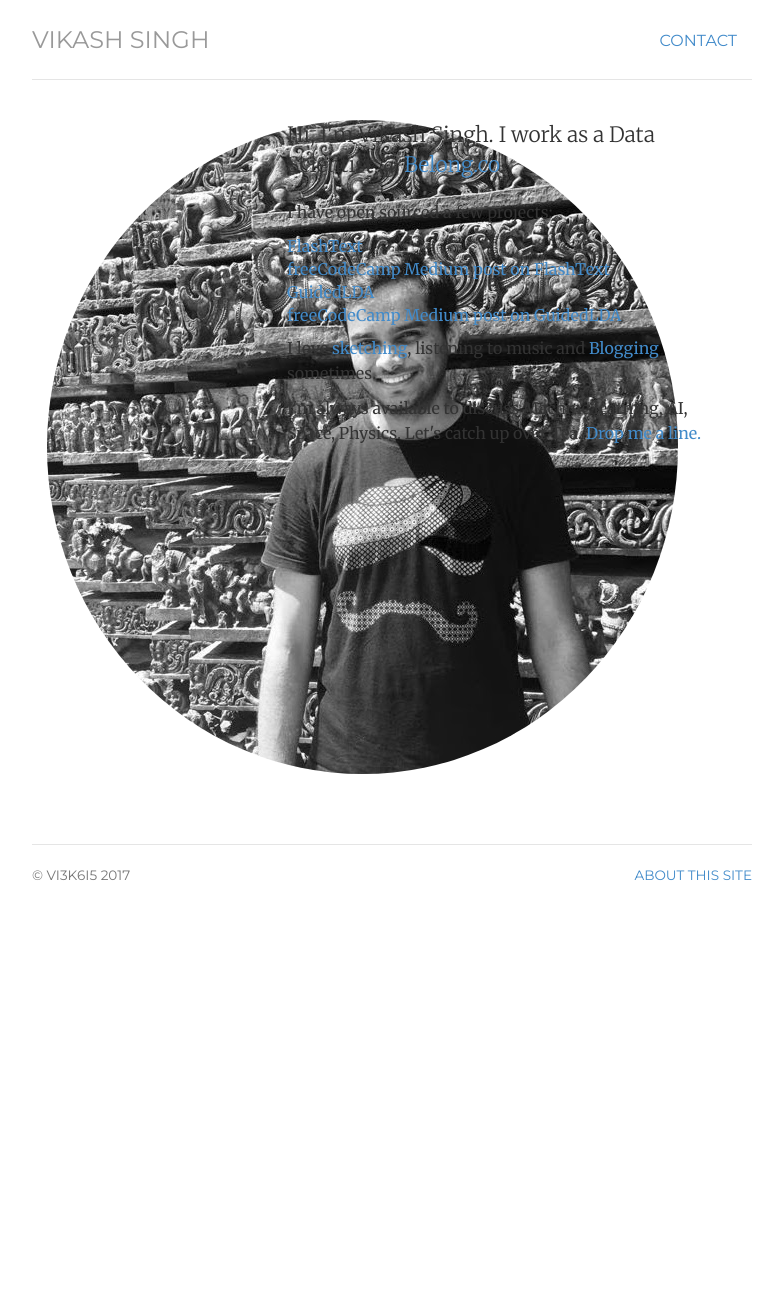
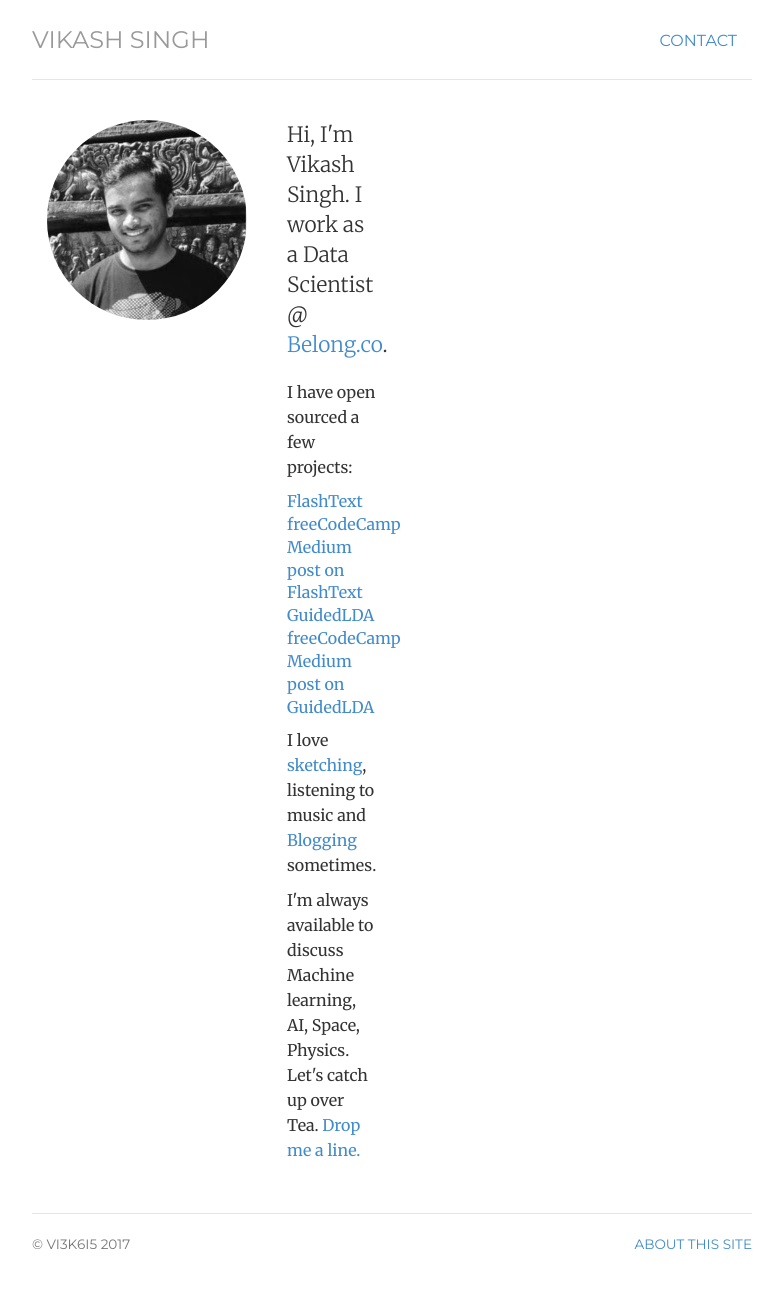
Before and after one commit to vi3k6i5/vi3k6i5.github.io, a Jekyll site: the page built from index.html, in a window 1280 px wide. Shown: the whole page, without its empty margins (248-1031 px from the left). Built offline with Jekyll 4.4.1, drawn with Linux system fonts in a browser that asks for light colours; before the commit the page ends 937 px from its top, so only the background shows below that.

Commit message:
corrected profile pica

```diff
--- a/index.html
+++ b/index.html
@@ -11,7 +11,7 @@
     <div class="col-sm-4">
     <img  class="img-circle avatar" alt="Vikash Singh" src="img/profile.jpg">
     </div>
-    <div itemscope itemtype="http://data-vocabulary.org/Person" class="col-sm-8">
+    <div itemscope itemtype="http://data-vocabulary.org/Person" class="col-sm-2">
     <p class="lead">Hi, I'm <span itemprop="name">Vikash Singh</span>. I work as a Data Scientist @ <a href="https://belong.co/">Belong.co</a>.</p>
 
     <p>I have open sourced a few projects:</p>
```
Also changed, not shown: img/jmcglone-200px.png (deleted), img/profile.jpg, 1 other file.
